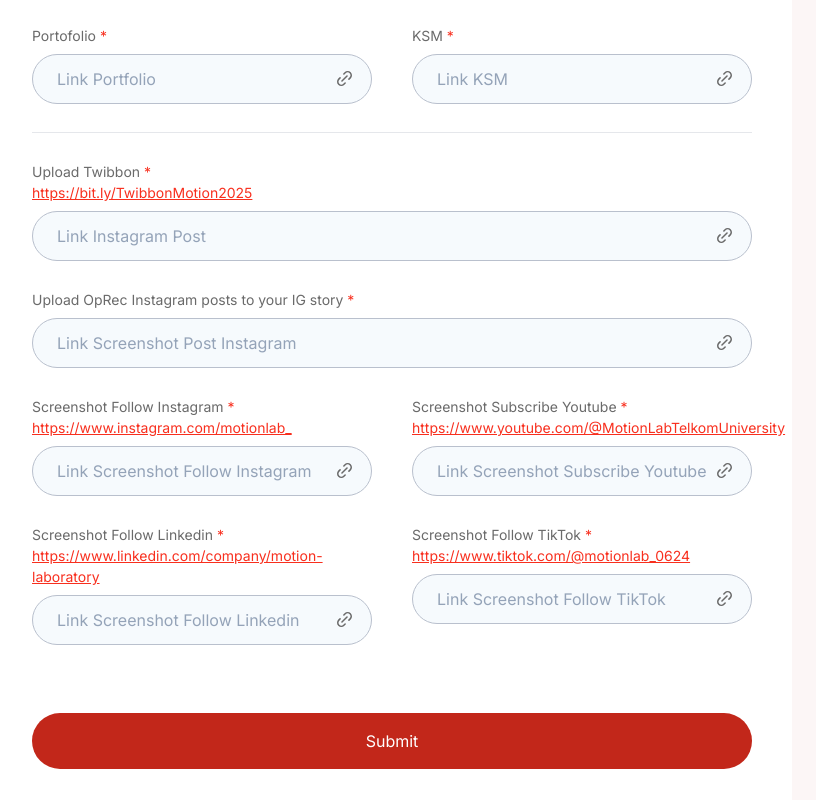
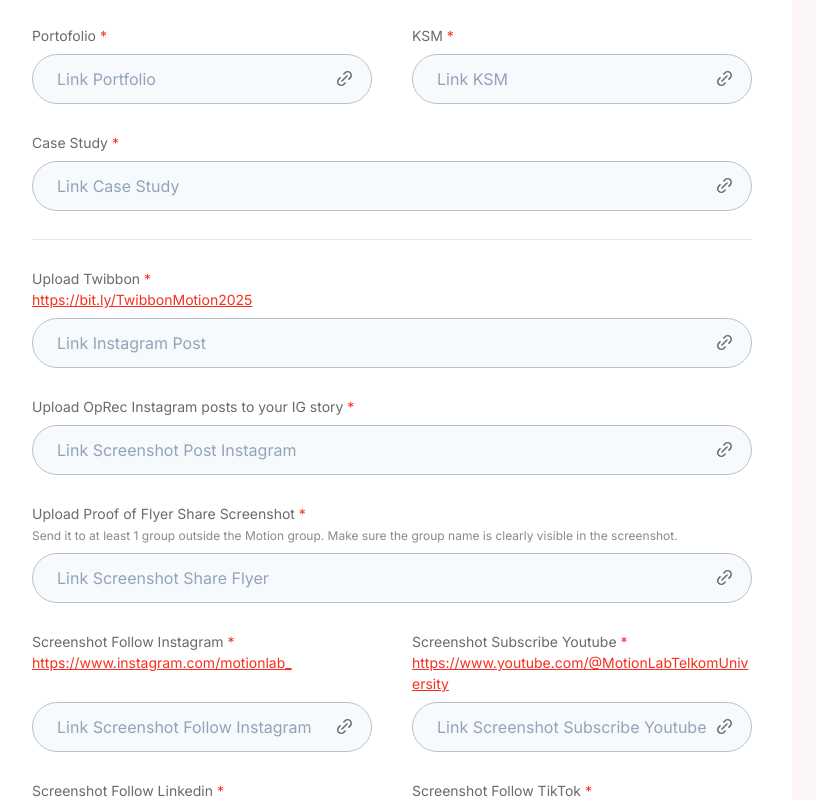
Before and after one commit to MobileInnovationLab/Frontend-Motion, a Next.js app: page /internship/register in a window 1280 px wide. Shown: the part 1420-2220 px from the top of the page, without its empty margins (248-1064 px from the left). Built offline with nearby package versions, Linux system fonts and the light colour scheme; no server answers.

Commit message:
fix: add 2026 year, align tiktok field, add case study and flyer share fields

```diff
--- a/src/features/internship/hooks/useRecruitmentRegisterViewModel.js
+++ b/src/features/internship/hooks/useRecruitmentRegisterViewModel.js
@@ -6,9 +6,9 @@ import * as Yup from "yup";
 import api from "@/shared/api/api";
 
 export const generationOptions = [
+  { label: 2026, value: 2026 },
   { label: 2025, value: 2025 },
   { label: 2024, value: 2024 },
-  { label: 2023, value: 2023 },
 ];
 
 export const majorOptions = [
@@ -323,6 +323,8 @@ export default function useRecruitmentRegisterViewModel() {
       twibbon_evidence: "",
       line_evidence: "",
       instagram_evidence: "",
+      study_case_link: "",
+      proof_of_flyer_share: "",
     },
     validationSchema: Yup.object().shape({
       name: Yup.string().required("The name field is required"),
@@ -384,6 +386,18 @@ export default function useRecruitmentRegisterViewModel() {
           /^(https?|ftp):\/\/[^\s/$.?#].[^\s]*$/,
           "Please provide a valid URL."
         ),
+      study_case_link: Yup.string()
+        .required("The case study link field is required")
+        .matches(
+          /^(https?|ftp):\/\/[^\s/$.?#].[^\s]*$/,
+          "Please provide a valid URL."
+        ),
+      proof_of_flyer_share: Yup.string()
+        .required("The screenshot share flyer field is required")
+        .matches(
+          /^(https?|ftp):\/\/[^\s/$.?#].[^\s]*$/,
+          "Please provide a valid URL."
+        ),
       instagram_evidence: Yup.string()
         .required("The screenshot follow instagram field is required")
         .matches(
--- a/src/features/internship/views/InternshipRegisterView.jsx
+++ b/src/features/internship/views/InternshipRegisterView.jsx
@@ -369,7 +369,6 @@ const InternshipRegisterView = () => {
                     suffix={<img src="/svg/link.svg" alt="link" />}
                   />
                   <RecruitmentTextInputField
-                    className="mb-8 lg:mb-0"
                     label="KSM"
                     name="ksm"
                     placeholder="Link KSM"
@@ -379,6 +378,16 @@ const InternshipRegisterView = () => {
                     suffix={<img src="/svg/link.svg" alt="link" />}
                   />
                 </div>
+
+                <RecruitmentTextInputField
+                  label="Case Study"
+                  name="study_case_link"
+                  placeholder="Link Case Study"
+                  onChange={formik.handleChange}
+                  error={formik.errors.study_case_link}
+                  required
+                  suffix={<img src="/svg/link.svg" alt="link" />}
+                />
 
                 <hr />
 
@@ -403,8 +412,21 @@ const InternshipRegisterView = () => {
                   suffix={<img src="/svg/link.svg" alt="link" />}
                 />
 
-                <div className="grid grid-cols-1 lg:grid-cols-2 m-0 p-0 gap-x-10">
+                <RecruitmentTextInputField
+                  label="Upload Proof of Flyer Share Screenshot"
+                  description="Send it to at least 1 group outside the Motion group. Make sure the group name is clearly visible in the screenshot."
+                  name="proof_of_flyer_share"
+                  placeholder="Link Screenshot Share Flyer"
+                  onChange={formik.handleChange}
+                  error={formik.errors.proof_of_flyer_share}
+                  required
+                  suffix={<img src="/svg/link.svg" alt="link" />}
+                />
+
+                <div className="grid grid-cols-1 lg:grid-cols-2 lg:grid-rows-[auto_auto] m-0 p-0 gap-x-10">
                   <RecruitmentTextInputField
+                    containerClass="lg:row-span-2 lg:grid lg:grid-rows-subgrid"
+                    className="mb-7 lg:mb-0"
                     label="Screenshot Follow Instagram"
                     link="https://www.instagram.com/motionlab_"
                     name="instagram_evidence"
@@ -415,7 +437,7 @@ const InternshipRegisterView = () => {
                     suffix={<img src="/svg/link.svg" alt="link" />}
                   />
                   <RecruitmentTextInputField
-                    className="mb-8 lg:mb-0"
+                    containerClass="lg:row-span-2 lg:grid lg:grid-rows-subgrid"
                     label="Screenshot Subscribe Youtube"
                     name="yt_evidence"
                     link="https://www.youtube.com/@MotionLabTelkomUniversity"
@@ -427,9 +449,10 @@ const InternshipRegisterView = () => {
                   />
                 </div>
 
-                <div className="grid grid-cols-1 lg:grid-cols-2 m-0 p-0 gap-x-10">
+                <div className="grid grid-cols-1 lg:grid-cols-2 lg:grid-rows-[auto_auto] m-0 p-0 gap-x-10">
                   <RecruitmentTextInputField
-                    className="mb-8 lg:mb-0"
+                    containerClass="lg:row-span-2 lg:grid lg:grid-rows-subgrid"
+                    className="mb-7 lg:mb-0"
                     label="Screenshot Follow Linkedin"
                     name="linkedin_evidence"
                     link="https://www.linkedin.com/company/motion-laboratory"
@@ -440,6 +463,7 @@ const InternshipRegisterView = () => {
                     suffix={<img src="/svg/link.svg" alt="link" />}
                   />
                   <RecruitmentTextInputField
+                    containerClass="lg:row-span-2 lg:grid lg:grid-rows-subgrid"
                     label="Screenshot Follow TikTok"
                     link="https://www.tiktok.com/@motionlab_0624"
                     name="line_evidence"
--- a/src/shared/components/input/RecruitmentTextInputField.jsx
+++ b/src/shared/components/input/RecruitmentTextInputField.jsx
@@ -4,6 +4,7 @@ const RecruitmentTextInputField = ({
   label,
   name,
   link,
+  description,
   className,
   containerClass,
   placeholder,
@@ -22,9 +23,17 @@ const RecruitmentTextInputField = ({
         {link && (
           <>
             <br />
-            <a className="text-[#F82F1E] underline" target="blank" href={link}>
+            <a className="text-[#F82F1E] underline break-all" target="blank" href={link}>
               {link}{" "}
             </a>
+          </>
+        )}
+        {description && (
+          <>
+            <br />
+            <span className="text-[12px] text-[#8A8A8A] dark:text-[#94A3B8]">
+              {description}
+            </span>
           </>
         )}
       </label>
```
